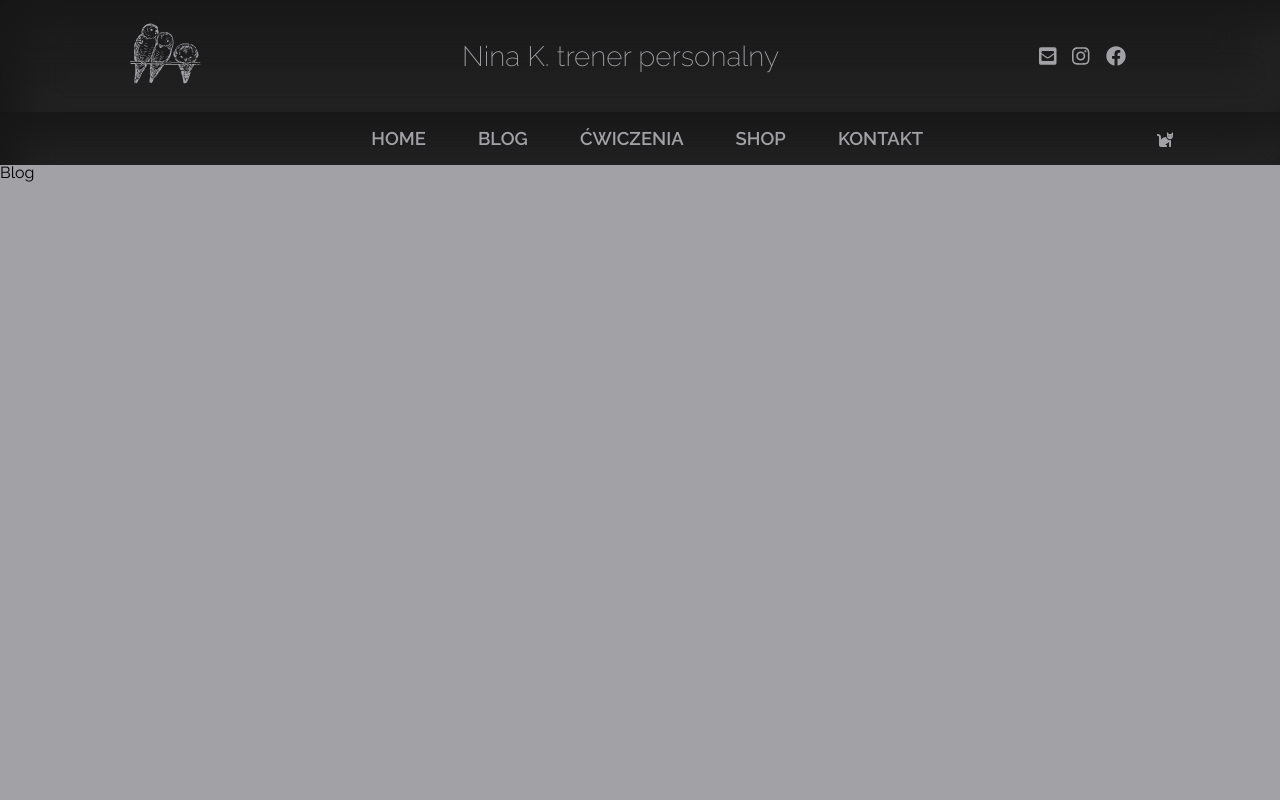
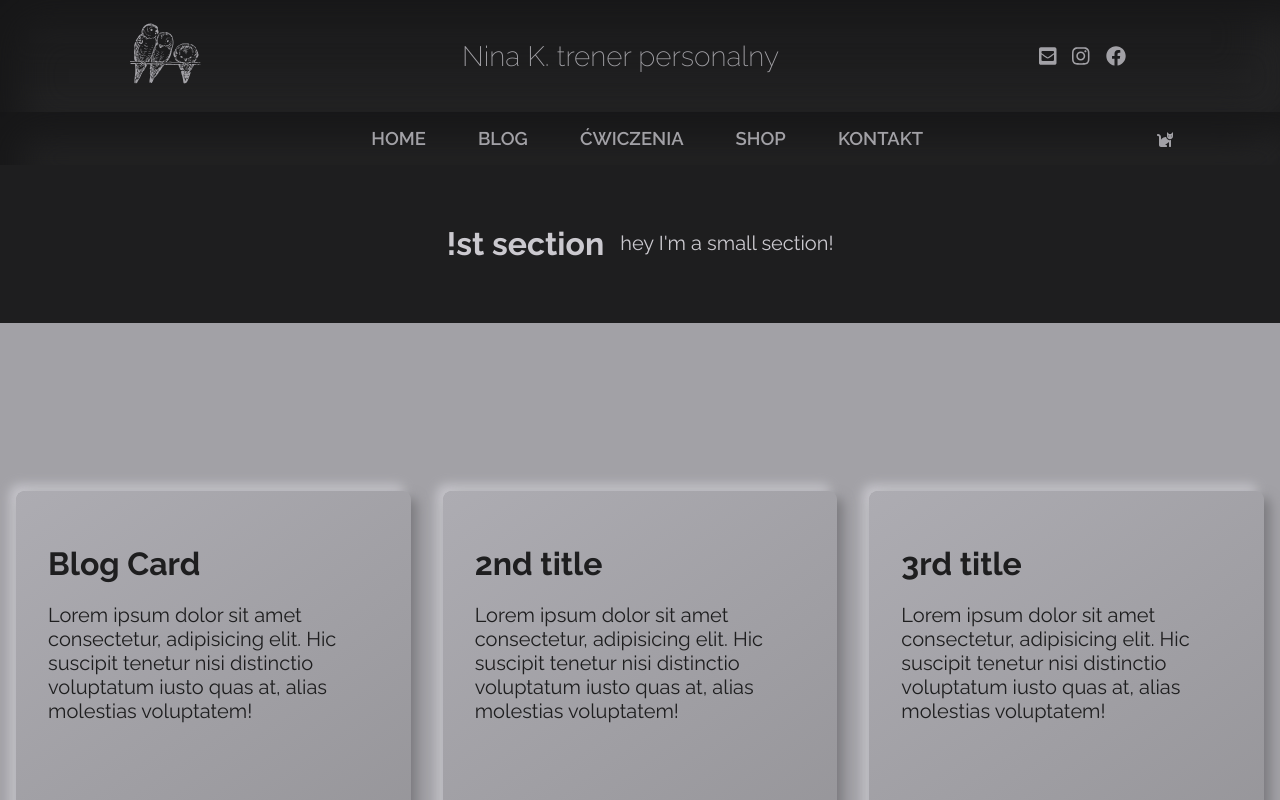
Before and after one commit to MaciejFigat/PTHome, a React (Create React App) app in the folder frontend/: page /blog in a window 1280 px wide. Shown: the top 800 px of the page. Built offline with nearby package versions, Linux system fonts and the light colour scheme.

Commit message:
changes to styling -minor

```diff
--- a/frontend/src/screens/Blog.tsx
+++ b/frontend/src/screens/Blog.tsx
@@ -1,8 +1,38 @@
 import React from 'react'
+import SectionCards from '../components/SectionCards'
+import SmallSection from '../components/SmallSection'
 
+const cardDataOne = [
+  {
+    id: 1,
+    title: 'Blog Card',
+    description:
+      'Lorem ipsum dolor sit amet consectetur, adipisicing elit. Hic suscipit tenetur nisi distinctio voluptatum iusto quas at, alias molestias voluptatem!',
+  },
+  {
+    id: 2,
+    title: '2nd title',
+    description:
+      'Lorem ipsum dolor sit amet consectetur, adipisicing elit. Hic suscipit tenetur nisi distinctio voluptatum iusto quas at, alias molestias voluptatem!',
+  },
+  {
+    id: 3,
+    title: '3rd title',
+    description:
+      'Lorem ipsum dolor sit amet consectetur, adipisicing elit. Hic suscipit tenetur nisi distinctio voluptatum iusto quas at, alias molestias voluptatem!',
+  },
+]
 interface BlogProps {}
 
-const Blog: React.FC<BlogProps> = ({}) => {
-  return <div>Blog</div>
+const Blog: React.FC<BlogProps> = () => {
+  return (
+    <>
+      <SmallSection
+        title='!st section'
+        description="hey I'm a small section!"
+      />
+      <SectionCards cardData={cardDataOne} />
+    </>
+  )
 }
 export default Blog
--- a/frontend/src/screens/Contact.tsx
+++ b/frontend/src/screens/Contact.tsx
@@ -1,8 +1,33 @@
 import React from 'react'
+import SectionCards from '../components/SectionCards'
+import SmallSection from '../components/SmallSection'
 
+const cardDataOne = [
+  {
+    id: 1,
+    title: 'Contact Card',
+    description:
+      'Lorem ipsum dolor sit amet consectetur, adipisicing elit. Hic suscipit tenetur nisi distinctio voluptatum iusto quas at, alias molestias voluptatem!',
+  },
+  {
+    id: 2,
+    title: '2nd title',
+    description:
+      'Lorem ipsum dolor sit amet consectetur, adipisicing elit. Hic suscipit tenetur nisi distinctio voluptatum iusto quas at, alias molestias voluptatem!',
+  },
+]
 interface ContactProps {}
 
 const Contact: React.FC<ContactProps> = () => {
-  return <h1>Contact</h1>
+  return (
+    <>
+      {' '}
+      <SmallSection
+        title='Here you can contact me'
+        description='I like emails'
+      />
+      <SectionCards cardData={cardDataOne} variant='dark' />
+    </>
+  )
 }
 export default Contact
--- a/frontend/src/screens/Exercise.tsx
+++ b/frontend/src/screens/Exercise.tsx
@@ -1,8 +1,33 @@
 import React from 'react'
+import SectionCards from '../components/SectionCards'
+import SmallSection from '../components/SmallSection'
 
+const cardDataOne = [
+  {
+    id: 1,
+    title: 'Exercise Card',
+    description:
+      'Lorem ipsum dolor sit amet consectetur, adipisicing elit. Hic suscipit tenetur nisi distinctio voluptatum iusto quas at, alias molestias voluptatem!',
+  },
+  {
+    id: 2,
+    title: '2nd title',
+    description:
+      'Lorem ipsum dolor sit amet consectetur, adipisicing elit. Hic suscipit tenetur nisi distinctio voluptatum iusto quas at, alias molestias voluptatem!',
+  },
+]
 interface ExerciseProps {}
 
 const Exercise: React.FC<ExerciseProps> = () => {
-  return <div>ćwiczenia</div>
+  return (
+    <>
+      {' '}
+      <SmallSection
+        title='Here you can contact me'
+        description='I like emails'
+      />
+      <SectionCards cardData={cardDataOne} variant='primary' />
+    </>
+  )
 }
 export default Exercise
--- a/frontend/src/screens/Shop.tsx
+++ b/frontend/src/screens/Shop.tsx
@@ -1,8 +1,38 @@
 import React from 'react'
+import SectionCards from '../components/SectionCards'
+import SmallSection from '../components/SmallSection'
 
+const cardDataOne = [
+  {
+    id: 1,
+    title: 'Shop Card',
+    description:
+      'Lorem ipsum dolor sit amet consectetur, adipisicing elit. Hic suscipit tenetur nisi distinctio voluptatum iusto quas at, alias molestias voluptatem!',
+  },
+  {
+    id: 2,
+    title: '2nd title',
+    description:
+      'Lorem ipsum dolor sit amet consectetur, adipisicing elit. Hic suscipit tenetur nisi distinctio voluptatum iusto quas at, alias molestias voluptatem!',
+  },
+  {
+    id: 3,
+    title: '3rd title',
+    description:
+      'Lorem ipsum dolor sit amet consectetur, adipisicing elit. Hic suscipit tenetur nisi distinctio voluptatum iusto quas at, alias molestias voluptatem!',
+  },
+]
 interface ShopProps {}
 
 const Shop: React.FC<ShopProps> = () => {
-  return <div>Shop</div>
+  return (
+    <>
+      <SmallSection
+        title='Shop section'
+        description="hey I'm a small section in the shop!"
+      />
+      <SectionCards cardData={cardDataOne} variant='secondary' />
+    </>
+  )
 }
 export default Shop
--- a/frontend/src/styles/sectionCards.js
+++ b/frontend/src/styles/sectionCards.js
@@ -30,6 +30,9 @@ export const Card = styled.div`
     max-width: 84vw;
     padding: 0.75rem;
     margin: 0.5rem;
+    &:hover {
+      box-shadow: 6px 6px 12px #7b7a7e, -6px -6px 12px #c9c8ce;
+    }
   }
 `
 /* Dark Card styling */
@@ -63,6 +66,9 @@ export const CardDark = styled.div`
     max-width: 84vw;
     padding: 0.75rem;
     margin: 0.5rem;
+    &:hover {
+      box-shadow: 5px 5px 10px #131313, -5px -5px 10px #29292b;
+    }
   }
 `
 /* Primary Card styling */
@@ -98,6 +104,9 @@ export const CardPrimary = styled.div`
     max-width: 84vw;
     padding: 0.75rem;
     margin: 0.5rem;
+    &:hover {
+      box-shadow: 5px 5px 10px #2b2a2b, -5px -5px 10px #4d4c4f;
+    }
   }
 `
 /* Secondary Card styling */
@@ -126,19 +135,28 @@ export const CardSecondary = styled.div`
   transition: 0.3s;
   &:hover {
     box-shadow: inset 16px 16px 32px #9e9da1, inset -16px -16px 32px #f8f5fd;
-
     transition: 0.3s;
   }
+
   @media (max-width: 880px) {
     max-width: 84vw;
     padding: 0.75rem;
     margin: 0.5rem;
+    &:hover {
+      box-shadow: inset 5px 5px 10px #9a999d, inset -5px -5px 10px #fcf9ff;
+    }
   }
 `
 
 export const CardTitle = styled.h1`
   font-size: 2rem;
+  @media (max-width: 880px) {
+    font-size: 1.25rem;
+  }
 `
 export const CardContent = styled.p`
   font-size: 1.25rem;
+  @media (max-width: 880px) {
+    font-size: 0.95rem;
+  }
 `
```
